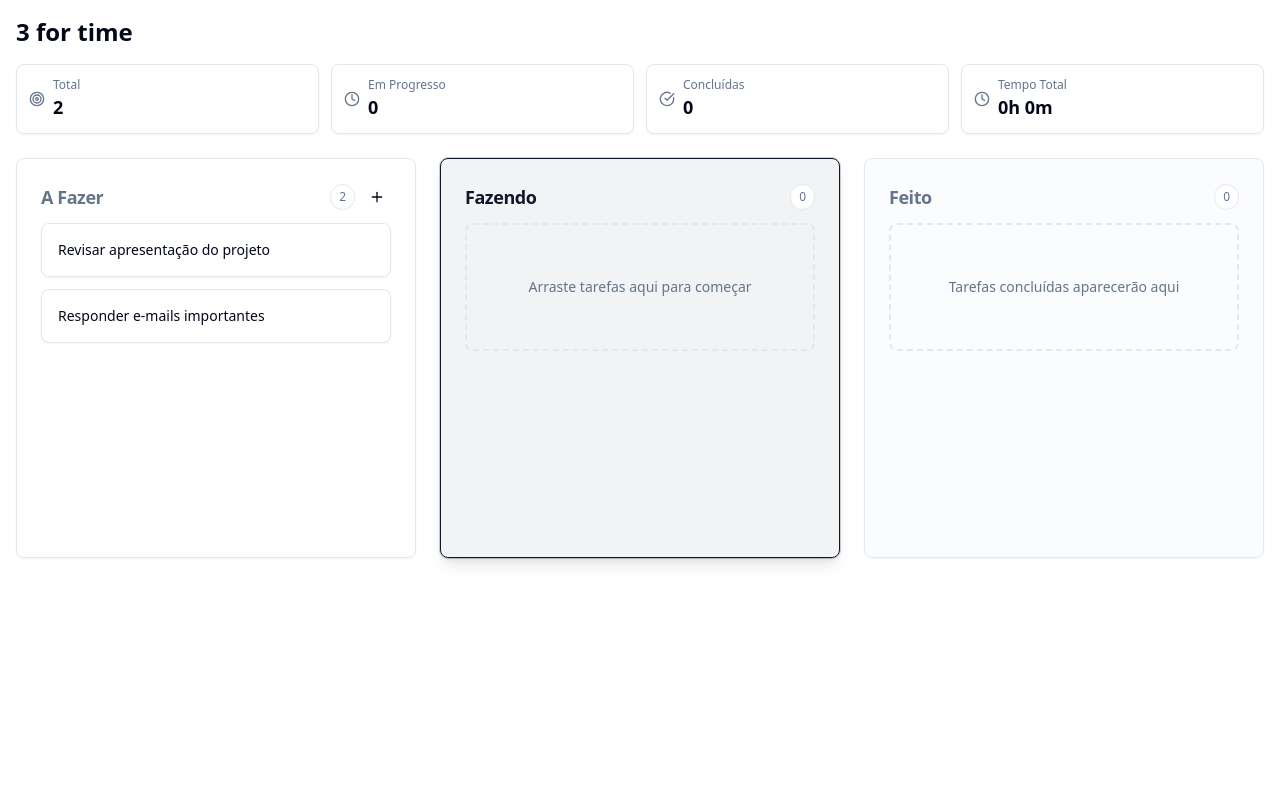
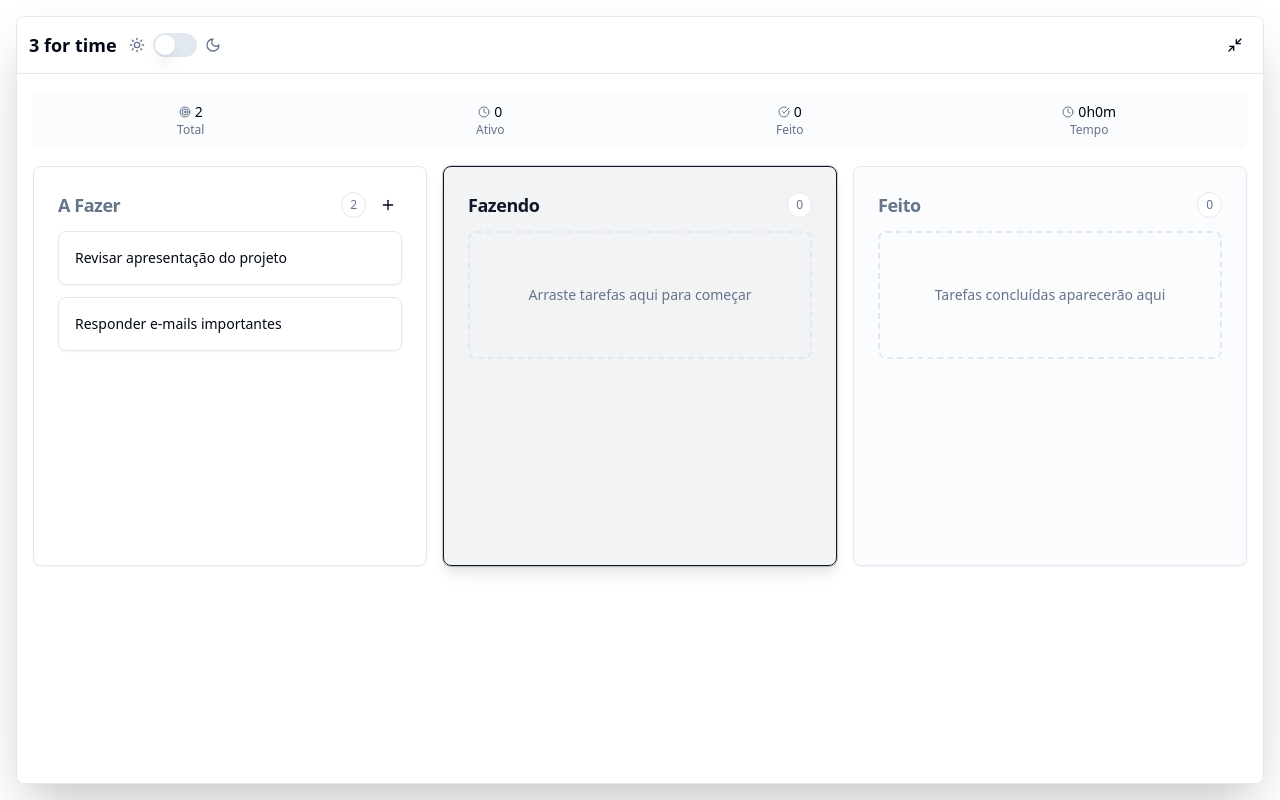
Before and after one commit to ferdutbrand/block-flow-timer-board, a React (Vite) app: page / in a window 1280 px wide. Built offline with nearby package versions, Linux system fonts and the light colour scheme.

Commit message:
feat: Implement dark/light mode and floating app
Adds dark/light mode toggle and prepares the app for a floating window implementation, similar to the functionality seen in blitzit.app.

```diff
--- /dev/null
+++ b/src/components/CompactStats.tsx
@@ -0,0 +1,52 @@
+
+import React from 'react';
+import { Clock, Target, CheckCircle } from 'lucide-react';
+
+interface CompactStatsProps {
+  stats: {
+    total: number;
+    completed: number;
+    inProgress: number;
+    totalTime: number;
+  };
+}
+
+export const CompactStats: React.FC<CompactStatsProps> = ({ stats }) => {
+  return (
+    <div className="grid grid-cols-4 gap-2 p-3 bg-muted/30 rounded-lg">
+      <div className="text-center">
+        <div className="flex items-center justify-center gap-1">
+          <Target className="w-3 h-3 text-muted-foreground" />
+          <span className="text-sm font-medium text-foreground">{stats.total}</span>
+        </div>
+        <p className="text-xs text-muted-foreground">Total</p>
+      </div>
+
+      <div className="text-center">
+        <div className="flex items-center justify-center gap-1">
+          <Clock className="w-3 h-3 text-muted-foreground" />
+          <span className="text-sm font-medium text-foreground">{stats.inProgress}</span>
+        </div>
+        <p className="text-xs text-muted-foreground">Ativo</p>
+      </div>
+
+      <div className="text-center">
+        <div className="flex items-center justify-center gap-1">
+          <CheckCircle className="w-3 h-3 text-muted-foreground" />
+          <span className="text-sm font-medium text-foreground">{stats.completed}</span>
+        </div>
+        <p className="text-xs text-muted-foreground">Feito</p>
+      </div>
+
+      <div className="text-center">
+        <div className="flex items-center justify-center gap-1">
+          <Clock className="w-3 h-3 text-muted-foreground" />
+          <span className="text-sm font-medium text-foreground">
+            {Math.floor(stats.totalTime / 3600)}h{Math.floor((stats.totalTime % 3600) / 60)}m
+          </span>
+        </div>
+        <p className="text-xs text-muted-foreground">Tempo</p>
+      </div>
+    </div>
+  );
+};
--- /dev/null
+++ b/src/components/FloatingHeader.tsx
@@ -0,0 +1,50 @@
+
+import React from 'react';
+import { Moon, Sun, Minimize2, Maximize2 } from 'lucide-react';
+import { Button } from './ui/button';
+import { Switch } from './ui/switch';
+import { useTheme } from '../hooks/useTheme';
+
+interface FloatingHeaderProps {
+  isMinimized: boolean;
+  onToggleMinimize: () => void;
+}
+
+export const FloatingHeader: React.FC<FloatingHeaderProps> = ({
+  isMinimized,
+  onToggleMinimize,
+}) => {
+  const { theme, toggleTheme } = useTheme();
+
+  return (
+    <div className="flex items-center justify-between p-3 bg-background/95 backdrop-blur border-b border-border">
+      <div className="flex items-center gap-3">
+        <h1 className="text-lg font-semibold text-foreground">3 for time</h1>
+        {!isMinimized && (
+          <div className="flex items-center gap-2">
+            <Sun className="w-4 h-4 text-muted-foreground" />
+            <Switch
+              checked={theme === 'dark'}
+              onCheckedChange={toggleTheme}
+              className="data-[state=checked]:bg-primary"
+            />
+            <Moon className="w-4 h-4 text-muted-foreground" />
+          </div>
+        )}
+      </div>
+
+      <Button
+        variant="ghost"
+        size="sm"
+        onClick={onToggleMinimize}
+        className="h-8 w-8 p-0"
+      >
+        {isMinimized ? (
+          <Maximize2 className="w-4 h-4" />
+        ) : (
+          <Minimize2 className="w-4 h-4" />
+        )}
+      </Button>
+    </div>
+  );
+};
--- a/src/components/TaskManager.tsx
+++ b/src/components/TaskManager.tsx
@@ -2,8 +2,9 @@ import React, { useState, useCallback, useEffect } from 'react';
 import { DragDropContext, DropResult } from '@hello-pangea/dnd';
 import { Task, Column } from '../types/task';
 import { TaskColumn } from './TaskColumn';
+import { FloatingHeader } from './FloatingHeader';
+import { CompactStats } from './CompactStats';
 import { useTimer } from '../hooks/useTimer';
-import { Clock, Target, CheckCircle } from 'lucide-react';
 
 const initialColumns: Column[] = [
   { id: 'todo', title: 'A Fazer', taskIds: [] },
@@ -60,6 +61,7 @@ export const TaskManager: React.FC = () => {
 
   const [activeTaskId, setActiveTaskId] = useState<string | null>(null);
   const [pausedTaskId, setPausedTaskId] = useState<string | null>(null);
+  const [isMinimized, setIsMinimized] = useState(false);
 
   // Timer para tarefa ativa
   const { seconds: activeSeconds } = useTimer(
@@ -262,63 +264,20 @@ export const TaskManager: React.FC = () => {
   };
 
   return (
-    <div className="min-h-screen bg-background p-4">
-      <div className="max-w-7xl mx-auto">
-        {/* Header */}
-        <div className="mb-6">
-          <h1 className="text-2xl font-bold text-foreground mb-4">
-            3 for time
-          </h1>
+    <div className="fixed inset-4 z-50 bg-background/95 backdrop-blur border border-border rounded-lg shadow-2xl overflow-hidden">
+      <FloatingHeader
+        isMinimized={isMinimized}
+        onToggleMinimize={() => setIsMinimized(!isMinimized)}
+      />
 
-          {/* Estatísticas compactas */}
-          <div className="grid grid-cols-2 md:grid-cols-4 gap-3 mb-6">
-            <div className="bg-card rounded-lg p-3 shadow-sm border border-border">
-              <div className="flex items-center gap-2">
-                <Target className="w-4 h-4 text-muted-foreground" />
-                <div>
-                  <p className="text-xs text-muted-foreground">Total</p>
-                  <p className="text-lg font-semibold text-foreground">{todayStats.total}</p>
-                </div>
-              </div>
+      {!isMinimized && (
+        <div className="p-4 h-[calc(100vh-8rem)] overflow-auto">
+          <div className="mb-4">
+            <CompactStats stats={todayStats} />
           </div>
 
-            <div className="bg-card rounded-lg p-3 shadow-sm border border-border">
-              <div className="flex items-center gap-2">
-                <Clock className="w-4 h-4 text-muted-foreground" />
-                <div>
-                  <p className="text-xs text-muted-foreground">Em Progresso</p>
-                  <p className="text-lg font-semibold text-foreground">{todayStats.inProgress}</p>
-                </div>
-              </div>
-            </div>
-
-            <div className="bg-card rounded-lg p-3 shadow-sm border border-border">
-              <div className="flex items-center gap-2">
-                <CheckCircle className="w-4 h-4 text-muted-foreground" />
-                <div>
-                  <p className="text-xs text-muted-foreground">Concluídas</p>
-                  <p className="text-lg font-semibold text-foreground">{todayStats.completed}</p>
-                </div>
-              </div>
-            </div>
-
-            <div className="bg-card rounded-lg p-3 shadow-sm border border-border">
-              <div className="flex items-center gap-2">
-                <Clock className="w-4 h-4 text-muted-foreground" />
-                <div>
-                  <p className="text-xs text-muted-foreground">Tempo Total</p>
-                  <p className="text-lg font-semibold text-foreground">
-                    {Math.floor(todayStats.totalTime / 3600)}h {Math.floor((todayStats.totalTime % 3600) / 60)}m
-                  </p>
-                </div>
-              </div>
-            </div>
-          </div>
-        </div>
-
-        {/* Board */}
           <DragDropContext onDragEnd={onDragEnd}>
-          <div className="grid grid-cols-1 md:grid-cols-3 gap-6">
+            <div className="grid grid-cols-1 md:grid-cols-3 gap-4">
               {['todo', 'doing', 'done'].map(columnId => {
                 const column = columns[columnId];
                 const columnTasks = column.taskIds.map(taskId => tasks[taskId]);
@@ -339,6 +298,13 @@ export const TaskManager: React.FC = () => {
             </div>
           </DragDropContext>
         </div>
+      )}
+
+      {isMinimized && (
+        <div className="p-4">
+          <CompactStats stats={todayStats} />
+        </div>
+      )}
     </div>
   );
 };
--- /dev/null
+++ b/src/hooks/useTheme.ts
@@ -0,0 +1,22 @@
+
+import { useState, useEffect } from 'react';
+
+export const useTheme = () => {
+  const [theme, setTheme] = useState<'light' | 'dark'>(() => {
+    const saved = localStorage.getItem('theme');
+    return (saved as 'light' | 'dark') || 'light';
+  });
+
+  useEffect(() => {
+    const root = window.document.documentElement;
+    root.classList.remove('light', 'dark');
+    root.classList.add(theme);
+    localStorage.setItem('theme', theme);
+  }, [theme]);
+
+  const toggleTheme = () => {
+    setTheme(prev => prev === 'light' ? 'dark' : 'light');
+  };
+
+  return { theme, toggleTheme };
+};
--- a/src/index.css
+++ b/src/index.css
@@ -1,3 +1,4 @@
+
 @tailwind base;
 @tailwind components;
 @tailwind utilities;
@@ -39,19 +40,12 @@ All colors MUST be HSL.
     --radius: 0.5rem;
 
     --sidebar-background: 0 0% 98%;
-
     --sidebar-foreground: 240 5.3% 26.1%;
-
     --sidebar-primary: 240 5.9% 10%;
-
     --sidebar-primary-foreground: 0 0% 98%;
-
     --sidebar-accent: 240 4.8% 95.9%;
-
     --sidebar-accent-foreground: 240 5.9% 10%;
-
     --sidebar-border: 220 13% 91%;
-
     --sidebar-ring: 217.2 91.2% 59.8%;
   }
 
@@ -100,6 +94,14 @@ All colors MUST be HSL.
   }
 
   body {
-    @apply bg-background text-foreground;
+    @apply bg-transparent text-foreground;
   }
 }
+
+/* Floating app styles */
+@layer utilities {
+  .floating-container {
+    backdrop-filter: blur(20px);
+    -webkit-backdrop-filter: blur(20px);
+  }
+}
```
Lines whose indentation alone changed are shown as unchanged.
